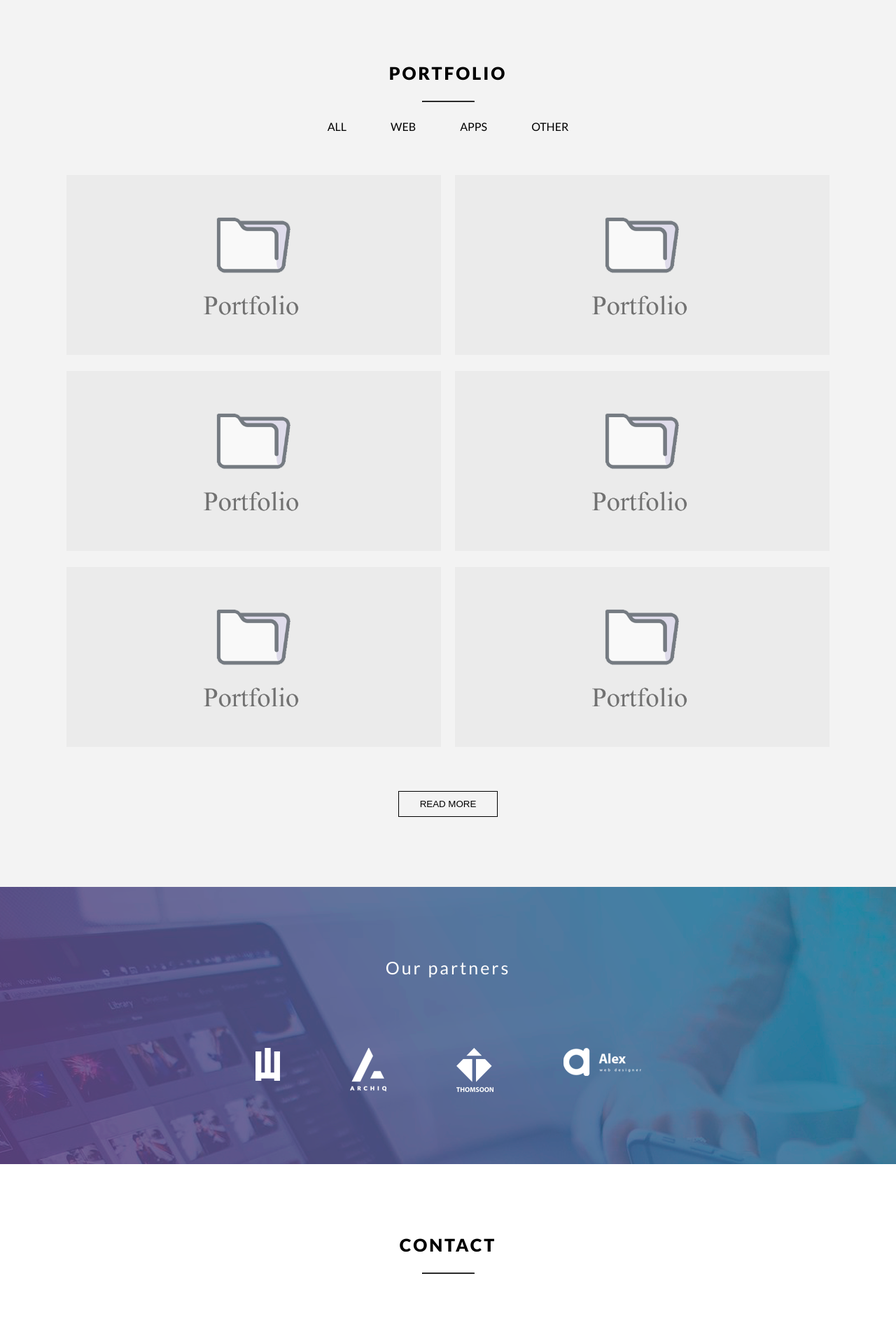
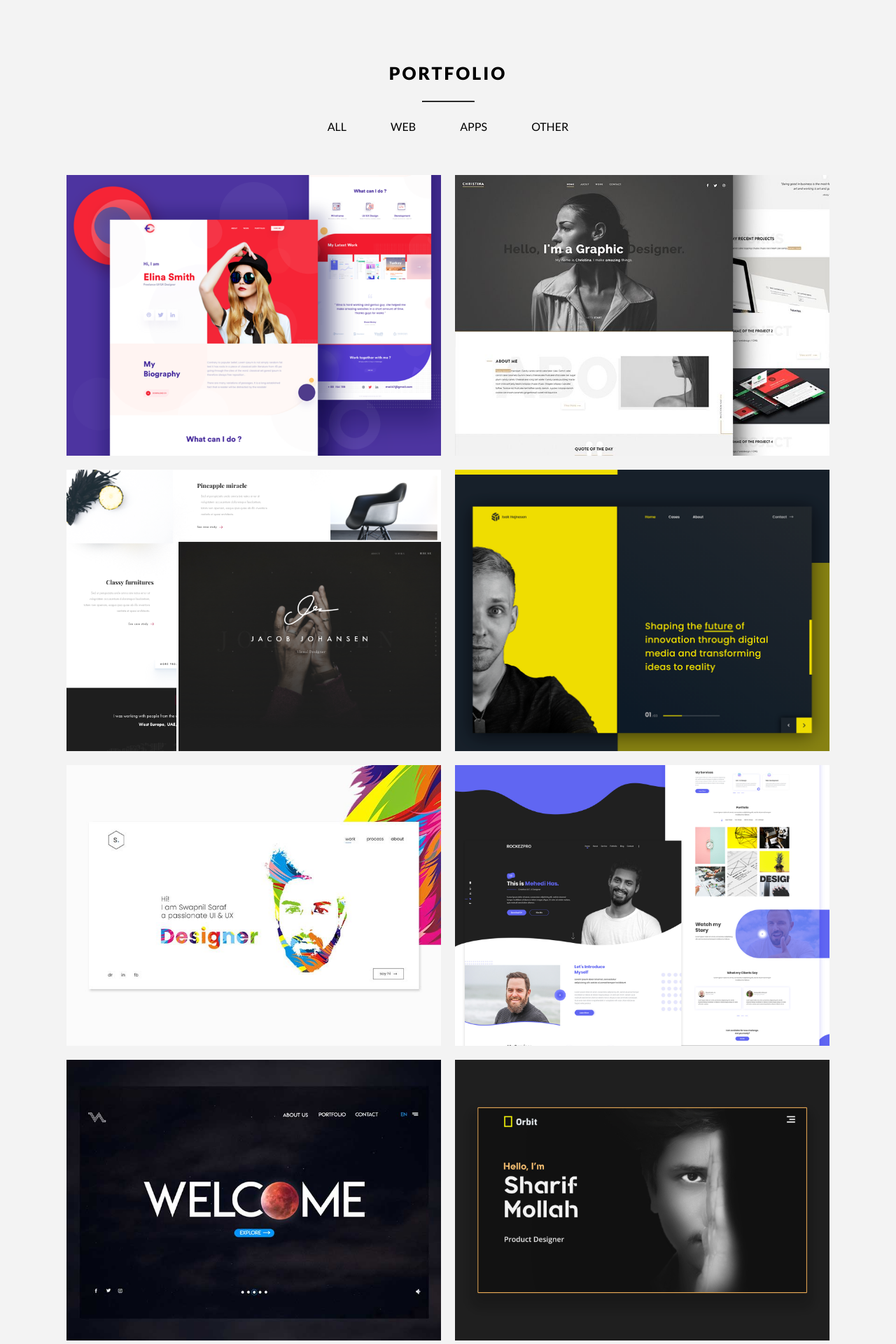
Before and after one commit to gambitok/hosting, a PHP site: page / in a window 1280 px wide. Shown: the part 1698-3618 px from the top of the page at 70% size. Run offline with PHP 8.4, Linux system fonts and the light colour scheme.

Commit message:
changed Portfolio hover

```diff
--- a/css/style.css
+++ b/css/style.css
@@ -146,10 +146,37 @@ h2 {
     flex-wrap: wrap;
     justify-content: center; }
     .portfolio__form__card {
+      position: relative;
       width: calc(50% - 20px);
-      margin: 10px; }
+      margin: 10px;
+      background: black; }
+      .portfolio__form__card:hover .overlay {
+        opacity: .75; }
       .portfolio__form__card img {
-        width: 100%; }
+        display: block;
+        width: 100%;
+        height: auto; }
+      .portfolio__form__card .overlay {
+        position: absolute;
+        top: 0;
+        bottom: 0;
+        left: 0;
+        right: 0;
+        height: 100%;
+        width: 100%;
+        opacity: 0;
+        transition: .5s ease;
+        background-color: #000; }
+        .portfolio__form__card .overlay span {
+          color: white;
+          font-size: 20px;
+          position: absolute;
+          top: 50%;
+          left: 50%;
+          -webkit-transform: translate(-50%, -50%);
+          -ms-transform: translate(-50%, -50%);
+          transform: translate(-50%, -50%);
+          text-align: center; }
 
 .partners {
   padding: 100px 0;
@@ -205,6 +232,7 @@ h2 {
     .contact__form__item ul {
       list-style: none; }
       .contact__form__item ul li {
+        cursor: pointer;
         display: inline-block;
         width: 25px;
         height: 25px;
@@ -214,6 +242,8 @@ h2 {
         border-radius: 25px;
         font-weight: 600;
         margin-right: 10px; }
+        .contact__form__item ul li:hover {
+          background: #ccc; }
 
 .footer {
   background: #3c3c3c;
@@ -228,6 +258,7 @@ h2 {
     .footer__item span {
       color: #616161; }
 
+/*==== PHONE =====*/
 @media (max-width: 768px) {
   .nav-list li {
     display: block;
@@ -263,3 +294,7 @@ h2 {
     padding: 50px 0; }
     .contact__form__item {
       margin-bottom: 30px; } }
+
+/*==== /PHONE =====*/
+/*==== PAD =====*/
+/*==== /PAD =====*/
--- a/index.html
+++ b/index.html
@@ -77,24 +77,54 @@
             <li><a href="#">Other</a></li>
         </ul>
         <div class="portfolio__form">
-            <div class="portfolio__form__card">
-                <img src="img/portfolio/portfolio1.png" alt="Portfolio">
+            <a href="#" class="portfolio__form__card">
+                <img src="img/portfolio/page-1.png" alt="Portfolio">
+                <div class="overlay">
+                    <span>Portfolio Landing Page design</span>
                 </div>
-            <div class="portfolio__form__card">
-                <img src="img/portfolio/portfolio1.png" alt="Portfolio">
+            </a>
+            <a href="#" class="portfolio__form__card">
+                <img src="img/portfolio/page-2.jpg" alt="Portfolio">
+                <div class="overlay">
+                    <span>Christina's Portfolio - Landing Page</span>
                 </div>
-            <div class="portfolio__form__card">
-                <img src="img/portfolio/portfolio1.png" alt="Portfolio">
+            </a>
+            <a href="#" class="portfolio__form__card">
+                <img src="img/portfolio/page-3.png" alt="Portfolio">
+                <div class="overlay">
+                    <span>Portfolio - landing page</span>
                 </div>
-            <div class="portfolio__form__card">
-                <img src="img/portfolio/portfolio1.png" alt="Portfolio">
+            </a>
+            <a href="#" class="portfolio__form__card">
+                <img src="img/portfolio/page-4.png" alt="Portfolio">
+                <div class="overlay">
+                    <span>Web designer Portfolio landing page</span>
                 </div>
-            <div class="portfolio__form__card">
-                <img src="img/portfolio/portfolio1.png" alt="Portfolio">
+            </a>
+            <a href="#" class="portfolio__form__card">
+                <img src="img/portfolio/page-5.jpg" alt="Portfolio">
+                <div class="overlay">
+                    <span>Portfolio Landing Page</span>
                 </div>
-            <div class="portfolio__form__card">
-                <img src="img/portfolio/portfolio1.png" alt="Portfolio">
+            </a>
+            <a href="#" class="portfolio__form__card">
+                <img src="img/portfolio/page-6.jpg" alt="Portfolio">
+                <div class="overlay">
+                    <span>Personal Portfolio Landing Page Design</span>
                 </div>
+            </a>
+            <a href="#" class="portfolio__form__card">
+                <img src="img/portfolio/page-7.jpg" alt="Portfolio">
+                <div class="overlay">
+                    <span>Portfolio Landing Page UI/UX Design</span>
+                </div>
+            </a>
+            <a href="#" class="portfolio__form__card">
+                <img src="img/portfolio/page-8.jpg" alt="Portfolio">
+                <div class="overlay">
+                    <span>Portfolio web Landing page UX UI</span>
+                </div>
+            </a>
         </div>
         <button class="btn-outline">Read more</button>
     </div>
--- a/scss/_home.scss
+++ b/scss/_home.scss
@@ -1,3 +1,5 @@
+@import "variables";
+
 body,
 html {
     width: 100%;
@@ -12,7 +14,7 @@ html {
 }
 
 body {
-  font-family: 'Lato', sans-serif;;
+    font-family: 'Lato', sans-serif;
 }
 
 hr {
@@ -176,10 +178,42 @@ h2 {
         flex-wrap: wrap;
         justify-content: center;
         &__card {
+            position: relative;
             width: calc(50% - 20px);
             margin: 10px;
+            background: black;
+            &:hover {
+                .overlay {
+                    opacity: .75;
+                }
+            }
             img {
+                display: block;
                 width: 100%;
+                height: auto;
+            }
+            .overlay {
+                position: absolute;
+                top: 0;
+                bottom: 0;
+                left: 0;
+                right: 0;
+                height: 100%;
+                width: 100%;
+                opacity: 0;
+                transition: .5s ease;
+                background-color: #000;
+                span {
+                    color: white;
+                    font-size: 20px;
+                    position: absolute;
+                    top: 50%;
+                    left: 50%;
+                    -webkit-transform: translate(-50%, -50%);
+                    -ms-transform: translate(-50%, -50%);
+                    transform: translate(-50%, -50%);
+                    text-align: center;
+                }
             }
         }
     }
@@ -251,6 +285,7 @@ h2 {
             ul {
                 list-style: none;
                 li {
+                    cursor: pointer;
                     display: inline-block;
                     width: 25px;
                     height: 25px;
@@ -260,6 +295,9 @@ h2 {
                     border-radius: 25px;
                     font-weight: 600;
                     margin-right: 10px;
+                    &:hover {
+                        background: #ccc;
+                    }
                 }
             }
         }
--- a/scss/style.scss
+++ b/scss/style.scss
@@ -1,8 +1,5 @@
 // Fonts
 @import url('https://fonts.googleapis.com/css2?family=Lato:ital,wght@0,100;0,300;0,400;0,700;0,900;1,100;1,300;1,400;1,700;1,900&display=swap');
-
-// Variables
-@import 'variables';
 
 // Custom
 @import 'home';
```
Also changed, not shown: scss/_media.scss (+6 -2 lines), scss/_variables.scss (+7 -0 lines), img/portfolio/page-1.png (added), img/portfolio/page-2.jpg (added), img/portfolio/page-3.png (added), img/portfolio/page-4.png (added), img/portfolio/page-5.jpg (added), img/portfolio/page-6.jpg (added), img/portfolio/page-7.jpg (added), img/portfolio/page-8.jpg (added), img/portfolio/portfolio1.png (deleted). Lines whose indentation alone changed are shown as unchanged.
